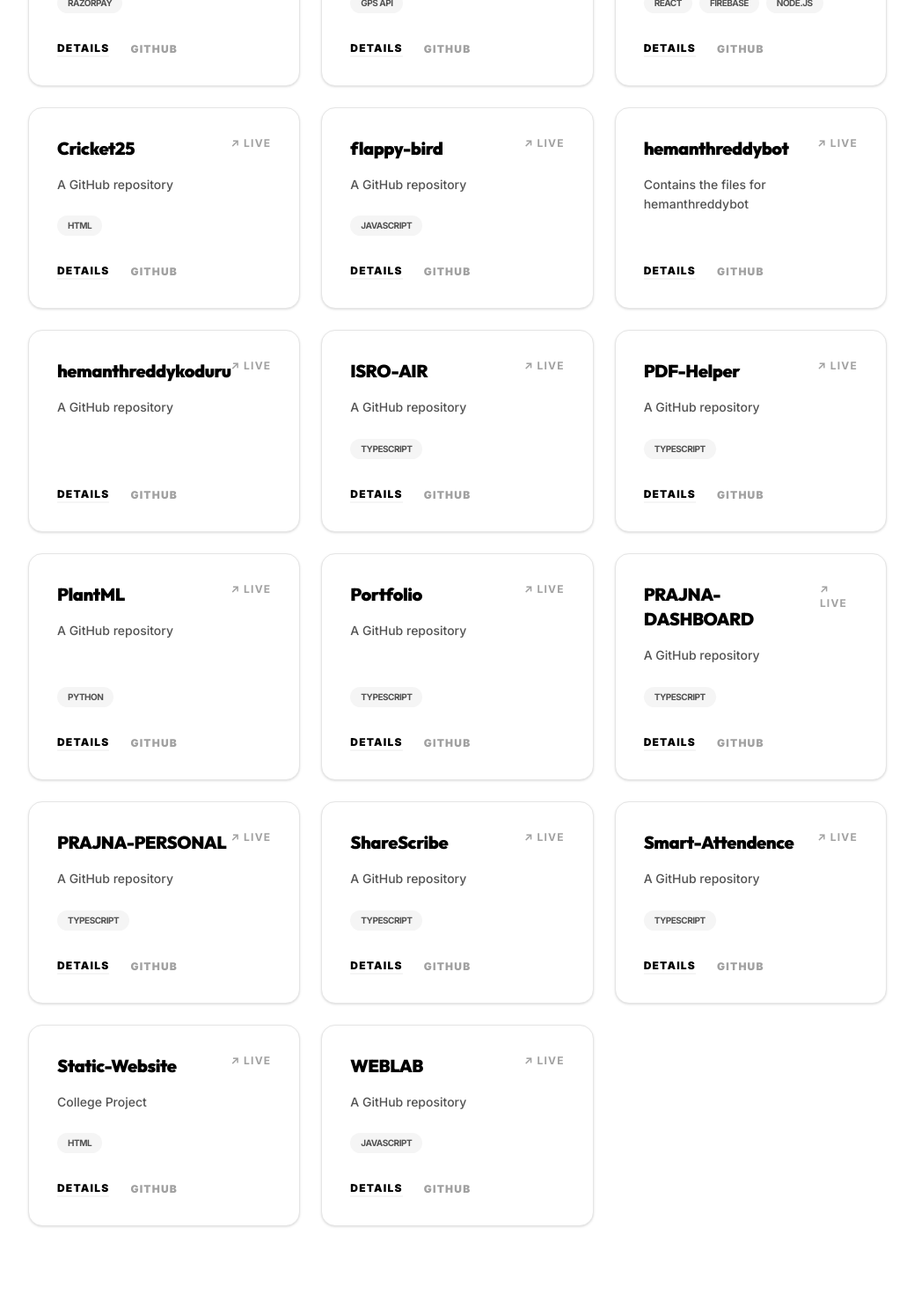
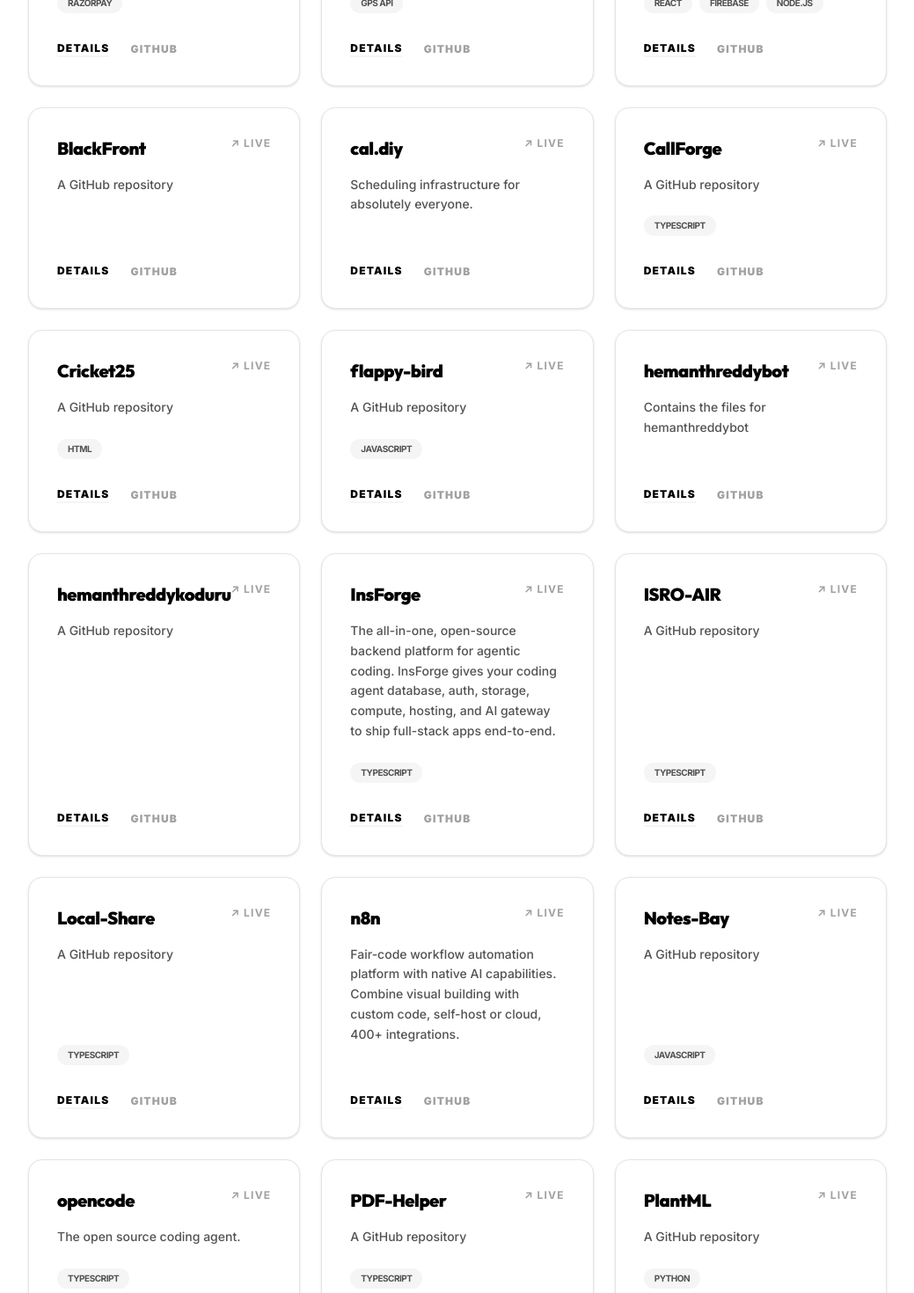
Before and after one commit to hemanthreddykoduru/Portfolio, a Next.js app: page / in a window 1280 px wide. Shown: the part 1180-2650 px from the top of the page at 88% size, without its empty margins (120-1159 px from the left). Built offline with nearby package versions, Linux system fonts and the light colour scheme.

Commit message:
feat: Auto-fetch all GitHub repos including forks

```diff
--- a/data/projects.ts
+++ b/data/projects.ts
@@ -114,6 +114,56 @@
     "image": "/images/notesbay.png"
   },
   {
+    "slug": "blackfront",
+    "name": "BlackFront",
+    "tagline": "A GitHub repository",
+    "description": "A GitHub repository",
+    "fullDescription": "A GitHub repository",
+    "features": [
+      "GitHub Repo"
+    ],
+    "role": "Developer",
+    "year": "2026",
+    "stack": [],
+    "live": "",
+    "github": "https://github.com/hemanthreddykoduru/BlackFront",
+    "image": "/images/localshare.png"
+  },
+  {
+    "slug": "cal.diy",
+    "name": "cal.diy",
+    "tagline": "Scheduling infrastructure for absolutely everyone.",
+    "description": "Scheduling infrastructure for absolutely everyone.",
+    "fullDescription": "Scheduling infrastructure for absolutely everyone.",
+    "features": [
+      "GitHub Repo"
+    ],
+    "role": "Developer",
+    "year": "2026",
+    "stack": [],
+    "live": "https://cal.diy",
+    "github": "https://github.com/hemanthreddykoduru/cal.diy",
+    "image": "/images/localshare.png"
+  },
+  {
+    "slug": "callforge",
+    "name": "CallForge",
+    "tagline": "A GitHub repository",
+    "description": "A GitHub repository",
+    "fullDescription": "A GitHub repository",
+    "features": [
+      "GitHub Repo"
+    ],
+    "role": "Developer",
+    "year": "2026",
+    "stack": [
+      "TypeScript"
+    ],
+    "live": "",
+    "github": "https://github.com/hemanthreddykoduru/CallForge",
+    "image": "/images/localshare.png"
+  },
+  {
     "slug": "cricket25",
     "name": "Cricket25",
     "tagline": "A GitHub repository",
@@ -182,6 +232,24 @@
     "image": "/images/localshare.png"
   },
   {
+    "slug": "insforge",
+    "name": "InsForge",
+    "tagline": "The all-in-one, open-source backend platform for agentic coding. InsForge gives your coding agent database, auth, storage, compute, hosting, and AI gateway to ship full-stack apps end-to-end.",
+    "description": "The all-in-one, open-source backend platform for agentic coding. InsForge gives your coding agent database, auth, storage, compute, hosting, and AI gateway to ship full-stack apps end-to-end.",
+    "fullDescription": "The all-in-one, open-source backend platform for agentic coding. InsForge gives your coding agent database, auth, storage, compute, hosting, and AI gateway to ship full-stack apps end-to-end.",
+    "features": [
+      "GitHub Repo"
+    ],
+    "role": "Developer",
+    "year": "2026",
+    "stack": [
+      "TypeScript"
+    ],
+    "live": "https://insforge.dev",
+    "github": "https://github.com/hemanthreddykoduru/InsForge",
+    "image": "/images/localshare.png"
+  },
+  {
     "slug": "isro-air",
     "name": "ISRO-AIR",
     "tagline": "A GitHub repository",
@@ -197,6 +265,76 @@
     ],
     "live": "https://isro-air.vercel.app",
     "github": "https://github.com/hemanthreddykoduru/ISRO-AIR",
+    "image": "/images/localshare.png"
+  },
+  {
+    "slug": "local-share",
+    "name": "Local-Share",
+    "tagline": "A GitHub repository",
+    "description": "A GitHub repository",
+    "fullDescription": "A GitHub repository",
+    "features": [
+      "GitHub Repo"
+    ],
+    "role": "Developer",
+    "year": "2026",
+    "stack": [
+      "TypeScript"
+    ],
+    "live": "https://local-share-sooty.vercel.app",
+    "github": "https://github.com/hemanthreddykoduru/Local-Share",
+    "image": "/images/localshare.png"
+  },
+  {
+    "slug": "n8n",
+    "name": "n8n",
+    "tagline": "Fair-code workflow automation platform with native AI capabilities. Combine visual building with custom code, self-host or cloud, 400+ integrations.",
+    "description": "Fair-code workflow automation platform with native AI capabilities. Combine visual building with custom code, self-host or cloud, 400+ integrations.",
+    "fullDescription": "Fair-code workflow automation platform with native AI capabilities. Combine visual building with custom code, self-host or cloud, 400+ integrations.",
+    "features": [
+      "GitHub Repo"
+    ],
+    "role": "Developer",
+    "year": "2026",
+    "stack": [],
+    "live": "https://n8n.io",
+    "github": "https://github.com/hemanthreddykoduru/n8n",
+    "image": "/images/localshare.png"
+  },
+  {
+    "slug": "notes-bay",
+    "name": "Notes-Bay",
+    "tagline": "A GitHub repository",
+    "description": "A GitHub repository",
+    "fullDescription": "A GitHub repository",
+    "features": [
+      "GitHub Repo"
+    ],
+    "role": "Developer",
+    "year": "2026",
+    "stack": [
+      "JavaScript"
+    ],
+    "live": "https://student-notes-fawn.vercel.app",
+    "github": "https://github.com/hemanthreddykoduru/Notes-Bay",
+    "image": "/images/localshare.png"
+  },
+  {
+    "slug": "opencode",
+    "name": "opencode",
+    "tagline": "The open source coding agent.",
+    "description": "The open source coding agent.",
+    "fullDescription": "The open source coding agent.",
+    "features": [
+      "GitHub Repo"
+    ],
+    "role": "Developer",
+    "year": "2026",
+    "stack": [
+      "TypeScript"
+    ],
+    "live": "https://opencode.ai",
+    "github": "https://github.com/hemanthreddykoduru/opencode",
     "image": "/images/localshare.png"
   },
   {
@@ -254,8 +392,26 @@
     "image": "/images/localshare.png"
   },
   {
-    "slug": "prajna-dashboard",
-    "name": "PRAJNA-DASHBOARD",
+    "slug": "prajna-personal",
+    "name": "PRAJNA-PERSONAL",
+    "tagline": "URL",
+    "description": "URL",
+    "fullDescription": "URL",
+    "features": [
+      "GitHub Repo"
+    ],
+    "role": "Developer",
+    "year": "2026",
+    "stack": [
+      "TypeScript"
+    ],
+    "live": "https://prajna.hemanthreddykoduru.dev/",
+    "github": "https://github.com/hemanthreddykoduru/PRAJNA-PERSONAL",
+    "image": "/images/localshare.png"
+  },
+  {
+    "slug": "quickxerox",
+    "name": "QuickXerox",
     "tagline": "A GitHub repository",
     "description": "A GitHub repository",
     "fullDescription": "A GitHub repository",
@@ -268,25 +424,7 @@
       "TypeScript"
     ],
     "live": "",
-    "github": "https://github.com/hemanthreddykoduru/PRAJNA-DASHBOARD",
-    "image": "/images/localshare.png"
-  },
-  {
-    "slug": "prajna-personal",
-    "name": "PRAJNA-PERSONAL",
-    "tagline": "A GitHub repository",
-    "description": "A GitHub repository",
-    "fullDescription": "A GitHub repository",
-    "features": [
-      "GitHub Repo"
-    ],
-    "role": "Developer",
-    "year": "2026",
-    "stack": [
-      "TypeScript"
-    ],
-    "live": "",
-    "github": "https://github.com/hemanthreddykoduru/PRAJNA-PERSONAL",
+    "github": "https://github.com/hemanthreddykoduru/QuickXerox",
     "image": "/images/localshare.png"
   },
   {
@@ -326,6 +464,24 @@
     "image": "/images/localshare.png"
   },
   {
+    "slug": "space-finder",
+    "name": "space-finder",
+    "tagline": "A GitHub repository",
+    "description": "A GitHub repository",
+    "fullDescription": "A GitHub repository",
+    "features": [
+      "GitHub Repo"
+    ],
+    "role": "Developer",
+    "year": "2026",
+    "stack": [
+      "TypeScript"
+    ],
+    "live": "",
+    "github": "https://github.com/hemanthreddykoduru/space-finder",
+    "image": "/images/localshare.png"
+  },
+  {
     "slug": "static-website",
     "name": "Static-Website",
     "tagline": "College Project",
```
